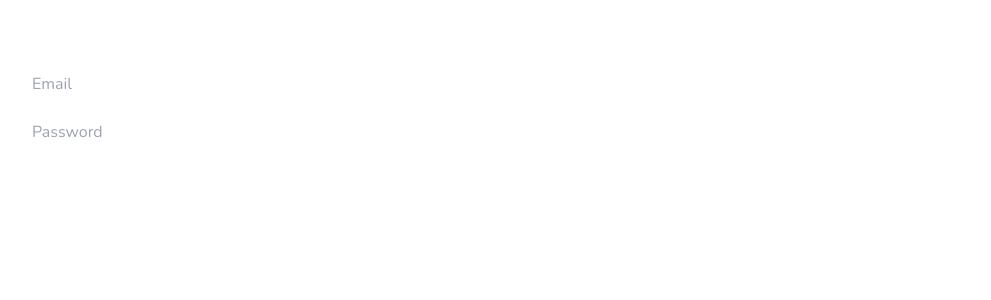
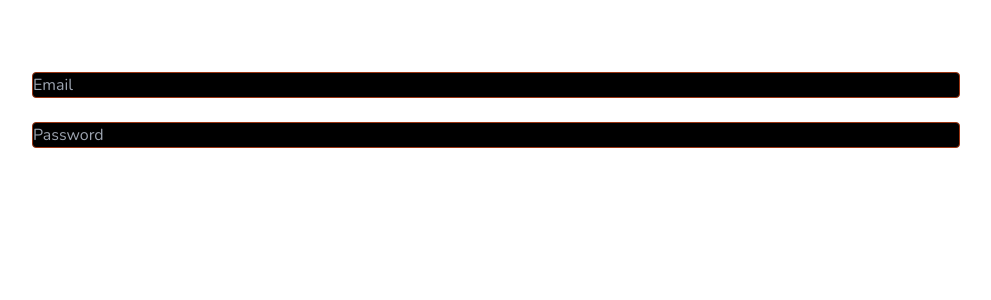
Before and after one commit to angelod1as/pokedex, a Next.js app: page / in a window 1280 px wide. Shown: the top 300 px of the page, without its empty margins (272-1263 px from the left). Built offline with nearby package versions, Linux system fonts and the light colour scheme.

Commit message:
Add minimal style to input

```diff
--- a/src/app/components/Input.tsx
+++ b/src/app/components/Input.tsx
@@ -8,7 +8,10 @@ export const Input = ({ label, ...props }: InputProps) => {
   return (
     <div className="flex flex-col">
       <label htmlFor={props.name}>{label}</label>
-      <input {...props} />
+      <input
+        {...props}
+        className=" bg-black border border-orange-800 rounded text-white"
+      />
     </div>
   );
 };
```
